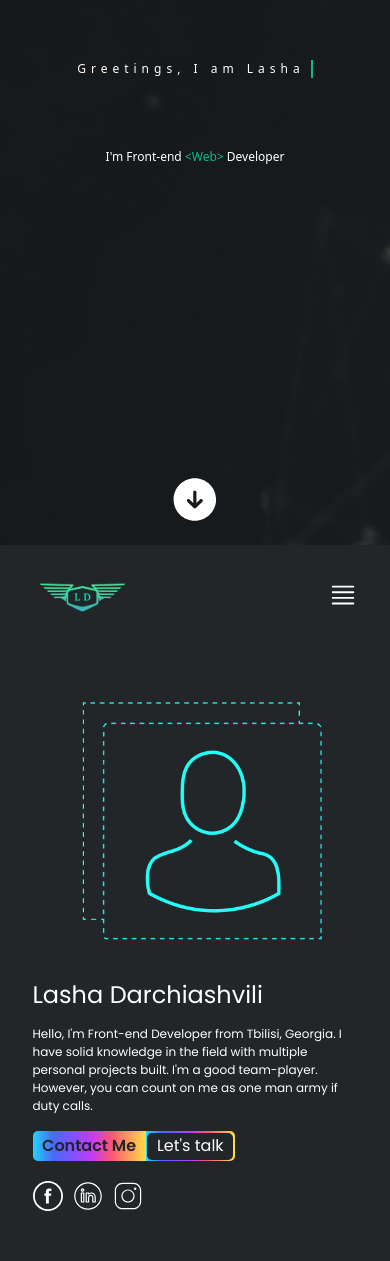
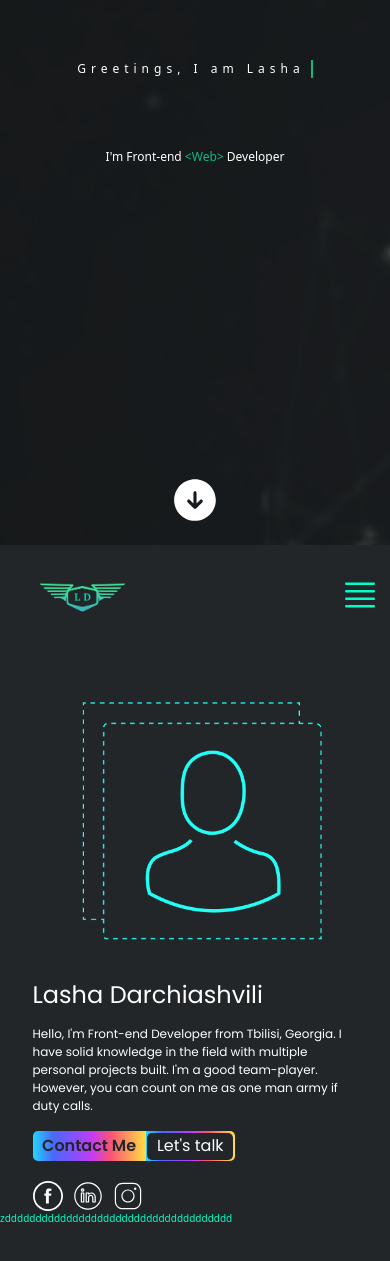
Before and after one commit to lasha-darchiashvili/Portfolio-showcase, a React (Create React App) app: page / in a window 390 px wide. Shown: the part 299-1560 px from the top of the page. Built offline with nearby package versions, Linux system fonts and the light colour scheme.

Commit message:
FEAT: nav for mobile

```diff
--- a/public/index.html
+++ b/public/index.html
@@ -29,6 +29,7 @@
   <body>
     <noscript>You need to enable JavaScript to run this app.</noscript>
     <div id="root"></div>
+    <div id="portal"></div>
     <!--
       This HTML file is a template.
       If you open it directly in the browser, you will see an empty page.
--- a/src/App.js
+++ b/src/App.js
@@ -1,10 +1,8 @@
 import React, { useEffect, useState } from "react";
 import Landing from "./components/Landing";
 import useMediaQuery from "./hooks/useMediaQuery";
-import Navbar from "./components/Navbar";
 import img from "./assets/38921.jpg";
-
-import Profile from "./components/Profile";
+import About from "./components/About";
 
 const App = () => {
   const [selectedPage, setSelectedPage] = useState("home");
@@ -33,15 +31,14 @@ const App = () => {
   return (
     <div className="roboto bg-graybg z-10">
       <Landing />
-      <div className="bg-graybg h-screen">
-        <Navbar
-          heightFromTopIsZero={heightFromTopIsZero}
-          selectedPage={selectedPage}
-          setSelectedPage={setSelectedPage}
-        />
-        <Profile />
+      <About
+        heightFromTopIsZero={heightFromTopIsZero}
+        selectedPage={selectedPage}
+        setSelectedPage={setSelectedPage}
+      />
+      <div className="h-[1500px] bg-graybg text-green">
+        zddddddddddddddddddddddddddddddddddddd
       </div>
-      <div className="h-[1500px] bg-graybg"></div>
     </div>
   );
 };
--- /dev/null
+++ b/src/components/About.jsx
@@ -0,0 +1,18 @@
+import React from "react";
+import Profile from "./Profile";
+import Navbar from "./Navbar";
+
+const About = (props) => {
+  return (
+    <div className="bg-graybg md:h-screen">
+      <Navbar
+        heightFromTopIsZero={props.heightFromTopIsZero}
+        selectedPage={props.selectedPage}
+        setSelectedPage={props.setSelectedPage}
+      />
+      <Profile />
+    </div>
+  );
+};
+
+export default About;
--- /dev/null
+++ b/src/components/NavMenu.jsx
@@ -0,0 +1,57 @@
+import React from "react";
+import ReactDOM from "react-dom";
+import menuIcon from "../assets/menuIcon.svg";
+import Link from "./Link";
+
+const NavMenu = (props) => {
+  const navBarStyles = `${
+    props.navCloseAnimationOn
+      ? "animate-navBarClose mob:animate-navBarCloseForMob"
+      : ""
+  } fixed top-0 right-0 bottom-0 left-[100%] bg-black ${
+    props.navMenuIsOn ? "animate-navBarOpen mob:animate-navBarOpenForMob" : ""
+  }`;
+
+  return ReactDOM.createPortal(
+    <div className={navBarStyles}>
+      <nav>
+        <div className="flex justify-end mr-[1em] mt-[3em]">
+          <img
+            src={menuIcon}
+            alt=""
+            className="w-[4em] z-50"
+            onClick={() => props.setNavMenuIsOn((prev) => !prev)}
+          />
+        </div>
+        <div className="flex gap-[1em] text-[1.6em] font-semibold text-green flex-col mt-[2em] ml-[3em]">
+          <Link
+            page="HOME"
+            selectedPage={props.selectedPage}
+            setSelectedPage={props.setSelectedPage}
+          />
+
+          <Link
+            page="SKILLS"
+            selectedPage={props.selectedPage}
+            setSelectedPage={props.setSelectedPage}
+          />
+
+          <Link
+            page="PORTFOLIO"
+            selectedPage={props.selectedPage}
+            setSelectedPage={props.setSelectedPage}
+          />
+
+          <Link
+            page="CONTACT"
+            selectedPage={props.selectedPage}
+            setSelectedPage={props.setSelectedPage}
+          />
+        </div>
+      </nav>
+    </div>,
+    document.getElementById("portal")
+  );
+};
+
+export default NavMenu;
--- a/src/components/Navbar.jsx
+++ b/src/components/Navbar.jsx
@@ -5,12 +5,12 @@ import Link from "./Link";
 import useMediaQuery from "../hooks/useMediaQuery";
 import { motion } from "framer-motion";
 import menuIcon from "../assets/menuIcon.svg";
+import ReactDOM from "react-dom";
+
+import NavMenu from "./NavMenu";
 
 const Navbar = (props) => {
-  const [isOpen, setIsOpen] = useState(false);
-
-  const [toggle, setToggle] = useState(false);
-  const toggle1 = toggle ? "open" : "";
+  const [navMenuIsOn, setNavMenuIsOn] = useState(null);
 
   const isAboveSmallScreens = useMediaQuery("(min-width: 768px)");
 
@@ -22,6 +22,13 @@ const Navbar = (props) => {
     : "xs:w-[10em] ";
   console.log(navAnimation, "navanimation");
 
+  const [navCloseAnimationOn, setNavCloseAnimationOn] = useState(false);
+
+  const onNavOpen = () => {
+    setNavMenuIsOn((prev) => !prev);
+    setNavCloseAnimationOn(true);
+  };
+
   return (
     <nav
       class={`transition-all duration-[600ms] w-full flex justify-center sticky top-0 text-green ${navAnimation}`}
@@ -29,11 +36,13 @@ const Navbar = (props) => {
     >
       <div class="flex justify-between items-center w-5/6 ">
         <div>
+          <a href="#">
             <img
               src={logo}
               alt=""
               class={`w-[10em] transition-all duration-[600ms] duration-[600ms] hover:pb-[2em] cursor-pointer ${logoAnimation}`}
             />
+          </a>
         </div>
         {isAboveSmallScreens ? (
           <div className="flex gap-[3em] text-[1.6em] font-semibold">
@@ -63,15 +72,26 @@ const Navbar = (props) => {
           </div>
         ) : (
           <div>
+            <div class="absolute right-[1em] top-[3em]">
               <img
                 src={menuIcon}
                 alt=""
-              className="w-[3em]"
-              onClick={() => setIsOpen((isOpen) => !isOpen)}
+                className="w-[4em] z-50"
+                onClick={onNavOpen}
               />
+            </div>
           </div>
         )}
       </div>
+      {!isAboveSmallScreens && (
+        <NavMenu
+          navMenuIsOn={navMenuIsOn}
+          setNavMenuIsOn={setNavMenuIsOn}
+          navCloseAnimationOn={navCloseAnimationOn}
+          selectedPage={props.selectedPage}
+          setSelectedPage={props.setSelectedPage}
+        />
+      )}
     </nav>
   );
 };
--- a/src/components/Profile.jsx
+++ b/src/components/Profile.jsx
@@ -39,11 +39,11 @@ const Profile = () => {
               if duty calls.
             </p>
             <div className="text-[2.4em] mob:text-[1.6em] flex w-fit mt-[1em]">
-              <AnchorLink className="text-graybg cursor-pointer flex justify-center items-center bg-gradient-blue rounded-l-lg px-[0.6em] font-semibold py-[0.1em] text-center">
+              <AnchorLink className="text-graybg hover:text-white cursor-pointer flex justify-center items-center bg-gradient-blue rounded-l-lg px-[0.6em] font-semibold py-[0.1em] text-center">
                 Contact Me
               </AnchorLink>
               <AnchorLink className="bg-gradient-blue rounded-r-lg py-[0.1em] px-[0.1em] flex justify-center items-center cursor-pointer">
-                <p className="bg-graybg px-[0.6em] py-[0.1em] text-center flex justify-center items-center rounded-lg">
+                <p className="bg-graybg hover:text-green px-[0.6em] py-[0.1em] text-center flex justify-center items-center rounded-lg">
                   Let's talk
                 </p>
               </AnchorLink>
--- a/tailwind.config.js
+++ b/tailwind.config.js
@@ -28,6 +28,7 @@ module.exports = {
         blackLessTransparent: "rgba(0, 0, 0, 0.1)",
         green: "#00ffc8",
         white: "#fff",
+        black: "#000000",
       },
       fontFamily: {
         roboto: ["Roboto", "sans-serif"],
@@ -95,6 +96,38 @@ module.exports = {
             width: "5em",
           },
         },
+        navBarOpen: {
+          "0%": {
+            left: "100%",
+          },
+          "100%": {
+            left: "60%",
+          },
+        },
+        navBarClose: {
+          "0%": {
+            left: "60%",
+          },
+          "100%": {
+            left: "100%",
+          },
+        },
+        navBarOpenForMob: {
+          "0%": {
+            left: "100%",
+          },
+          "100%": {
+            left: "20%",
+          },
+        },
+        navBarCloseForMob: {
+          "0%": {
+            left: "20%",
+          },
+          "100%": {
+            left: "100%",
+          },
+        },
       },
       animation: {
         BlinkCursor: "BlinkCursor 0.8s steps(3) infinite",
@@ -103,6 +136,13 @@ module.exports = {
         typingForMdScreen: "typingForMdScreen 8s steps(22) forwards",
         headerAppears: "headerAppears 2s ease 2.5s forwards",
         arrowBounce: "arrowBounce 2s ease infinite",
+        navBarClose: "navBarClose 0.5s ease forwards",
+        navBarCloseForMob: "navBarCloseForMob 0.5s ease forwards",
+        navBarOpen: "navBarOpen 0.5s ease forwards",
+        navBarOpenForMob: "navBarOpenForMob 0.5s ease forwards",
+      },
+      boxShadow: {
+        "3xl": "0 1px 4px rgb(146 161 176 / 15%)",
       },
     },
   },
```
Also changed, not shown: src/assets/menuIcon.svg. Lines whose indentation alone changed are shown as unchanged.
